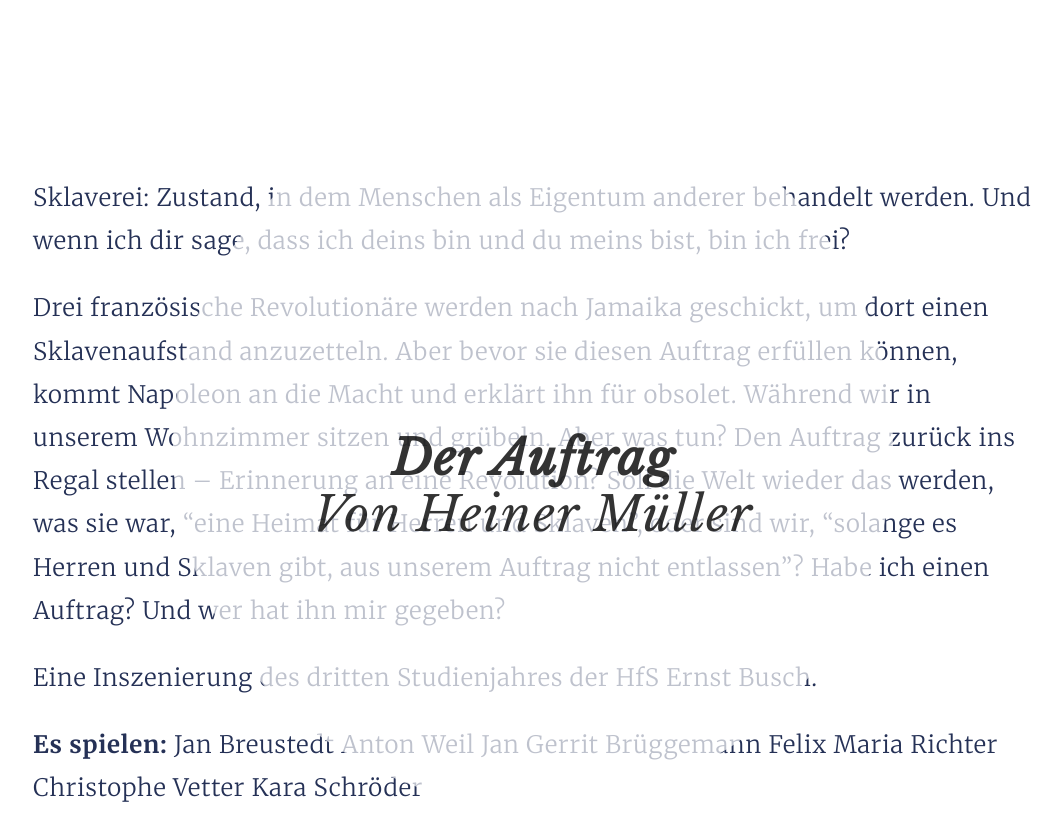
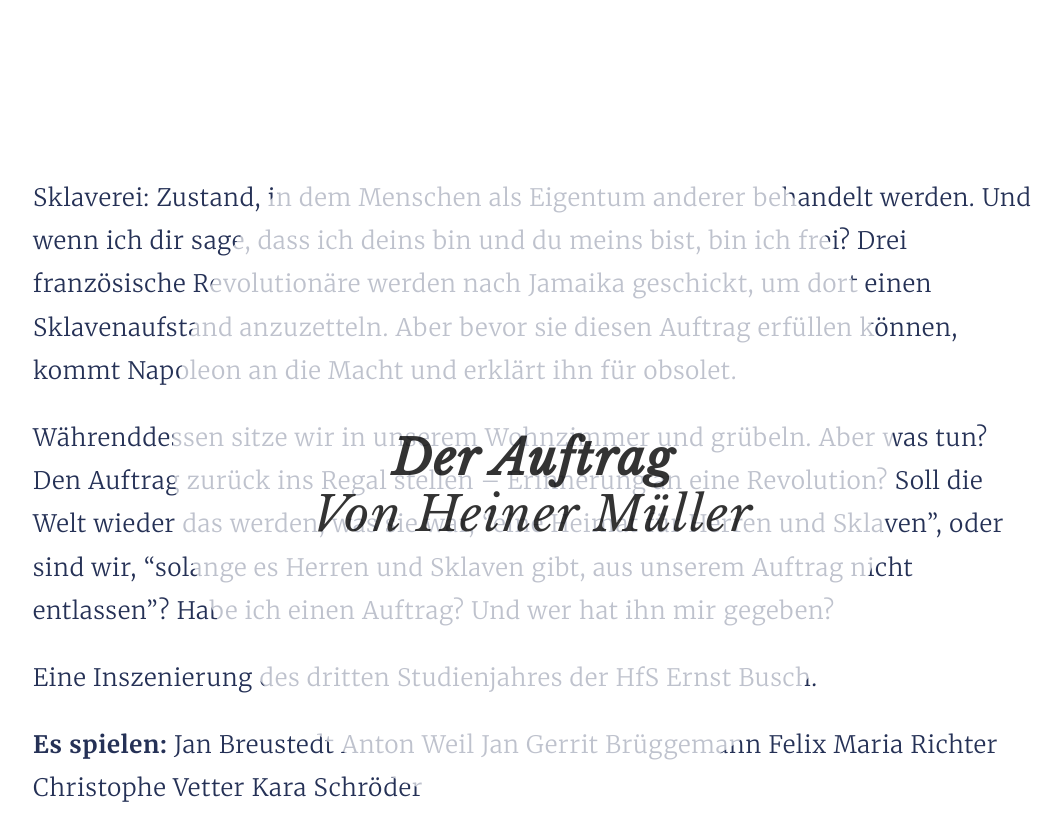
Before and after one commit to mikro-kit/mikro-kit.github.io, a Jekyll site: the page built from _projects/de/der-auftrag.md, in a window 1280 px wide and 900 px high, scrolled down 826 px, cut to the strip 78-900 px from the top of the window. Shown: the whole strip, without its empty margins (107-1168 px from the left). Built offline with Jekyll 4.4.1, drawn with Linux system fonts in a browser that asks for light colours.

Commit message:
Update der-auftrag.md

```diff
--- a/_projects/de/der-auftrag.md
+++ b/_projects/de/der-auftrag.md
@@ -10,8 +10,9 @@ location: bat-Studiotheater, Berlin
 ---
 
 Sklaverei: Zustand, in dem Menschen als Eigentum anderer behandelt werden. Und wenn ich dir sage, dass ich deins bin und du meins bist, bin ich frei?
+Drei französische Revolutionäre werden nach Jamaika geschickt, um dort einen Sklavenaufstand anzuzetteln. Aber bevor sie diesen Auftrag erfüllen können, kommt Napoleon an die Macht und erklärt ihn für obsolet.
 
-Drei französische Revolutionäre werden nach Jamaika geschickt, um dort einen Sklavenaufstand anzuzetteln. Aber bevor sie diesen Auftrag erfüllen können, kommt Napoleon an die Macht und erklärt ihn für obsolet. Während wir in unserem Wohnzimmer sitzen und grübeln. Aber was tun? Den Auftrag zurück ins Regal stellen – Erinnerung an eine Revolution? Soll die Welt wieder das werden, was sie war, "eine Heimat für Herren und Sklaven", oder sind wir, "solange es Herren und Sklaven gibt, aus unserem Auftrag nicht entlassen"? Habe ich  einen Auftrag? Und wer hat ihn mir gegeben?
+Währenddessen sitze wir in unserem Wohnzimmer  und grübeln. Aber was tun? Den Auftrag zurück ins Regal stellen – Erinnerung an eine Revolution? Soll die Welt wieder das werden, was sie war, "eine Heimat für Herren und Sklaven", oder sind wir, "solange es Herren und Sklaven gibt, aus unserem Auftrag nicht entlassen"? Habe ich  einen Auftrag? Und wer hat ihn mir gegeben?
 
 Eine Inszenierung des dritten Studienjahres der HfS Ernst Busch.
 
```
